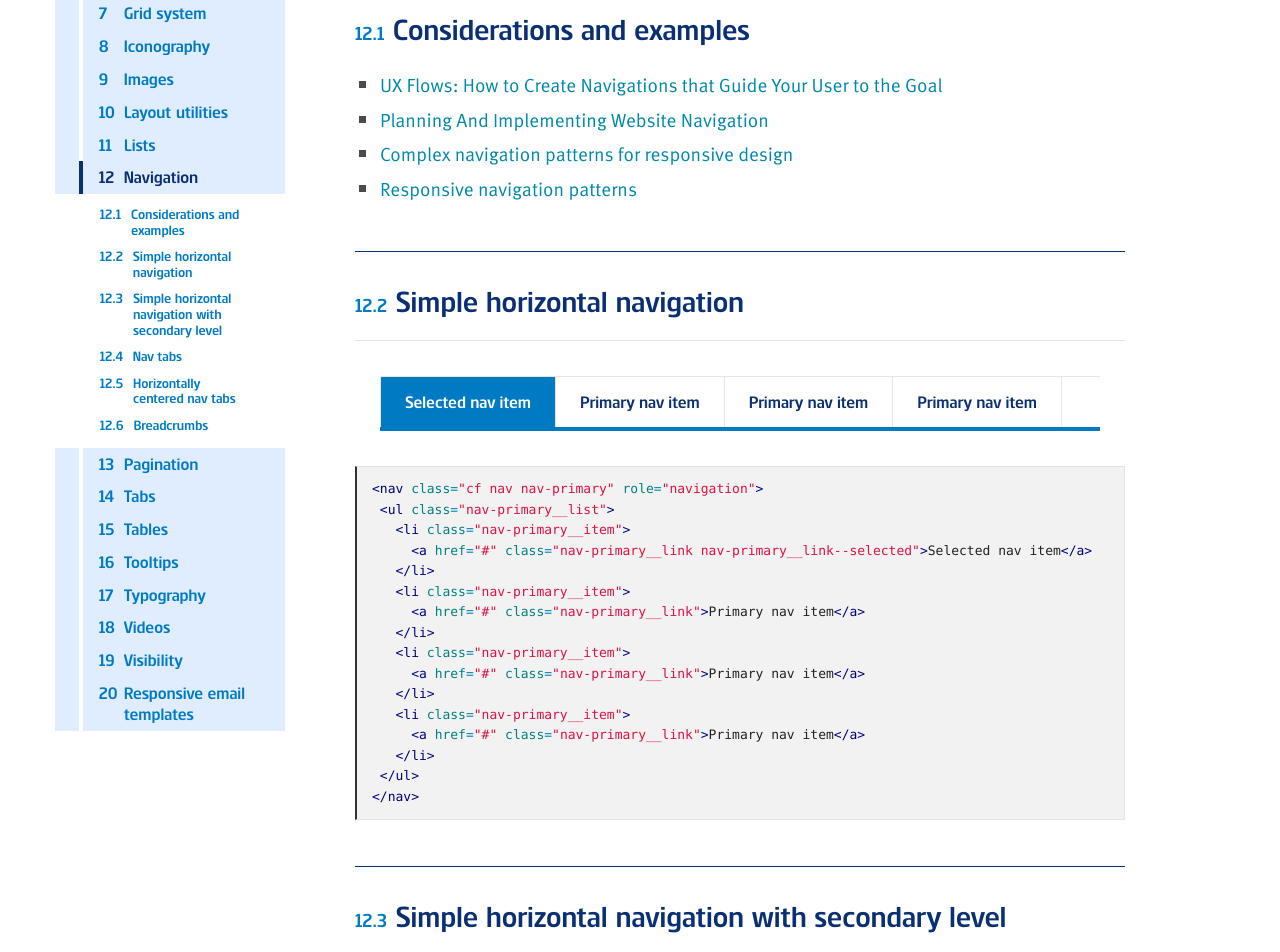
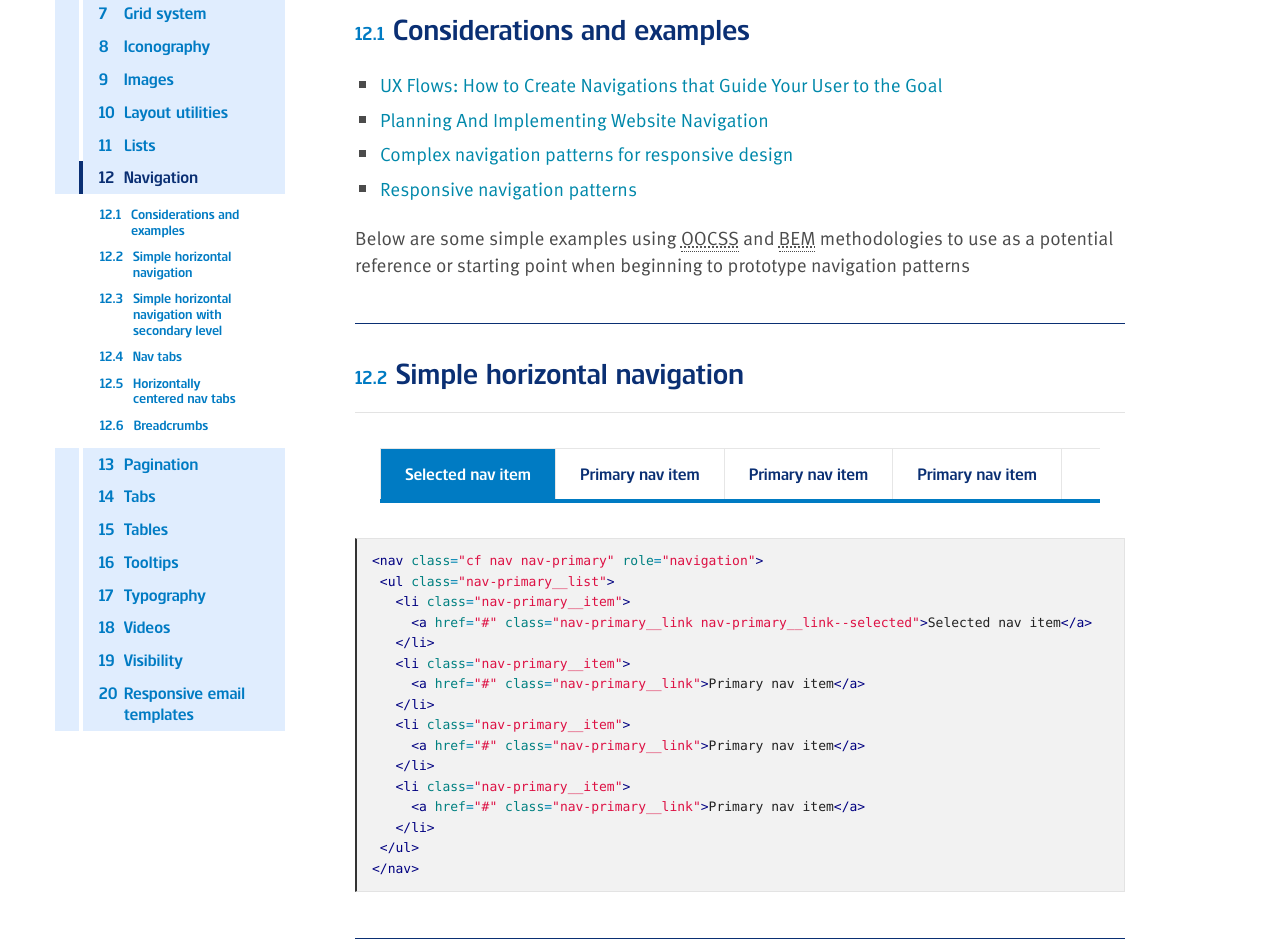
Before and after one commit to adammulgrew/gel, a plain HTML site: page styleguide/section-12.html in a window 1280 px wide. Shown: the part 688-1640 px from the top of the page. Drawn offline with Linux system fonts and the light colour scheme.

Commit message:
navigation copy and links

```diff
--- a/content/sass/_navigation.scss
+++ b/content/sass/_navigation.scss
@@ -22,6 +22,7 @@
 //	</li>
 //</ul>
 //
+//<p>Below are some simple examples using <abbr title="Object Orientated CSS">OOCSS</abbr> and <abbr title="Block, Element, Modifier">BEM</abbr> methodologies to use as a potential reference or starting point when beginning to prototype navigation patterns </p>
 //
 // Styleguide 12.1
 
--- a/styleguide/section-12.html
+++ b/styleguide/section-12.html
@@ -833,6 +833,7 @@
     </li>
 </ul>
 
+<p>Below are some simple examples using <abbr title="Object Orientated CSS">OOCSS</abbr> and <abbr title="Block, Element, Modifier">BEM</abbr> methodologies to use as a potential reference or starting point when beginning to prototype navigation patterns </p>
 
                                 </div>
 
```
